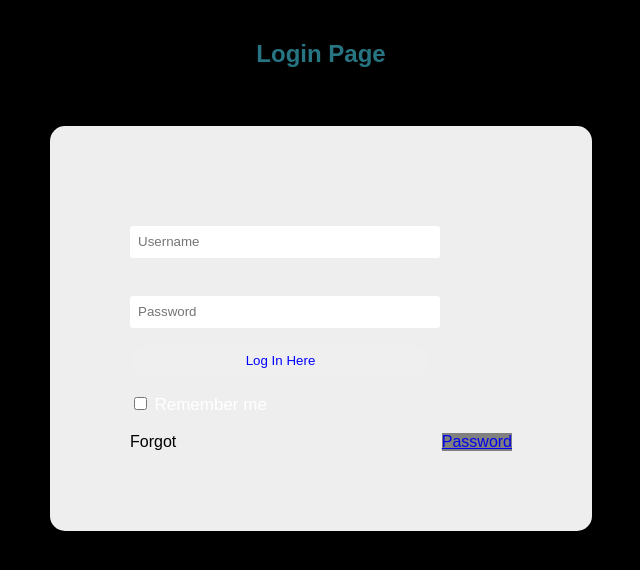
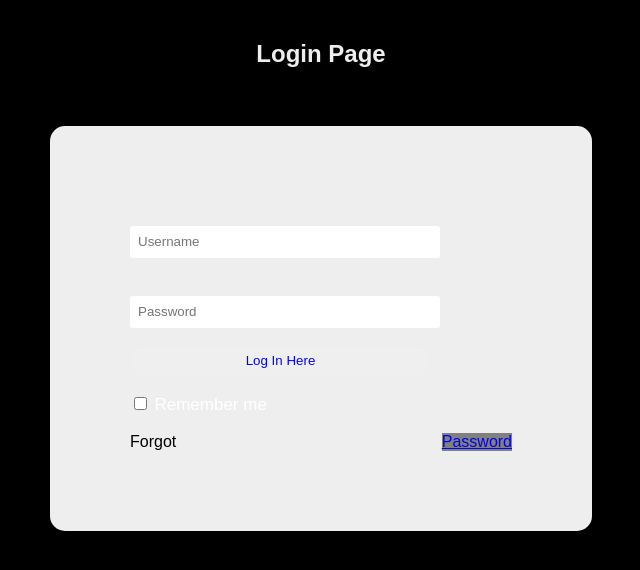
Before and after one commit to BlackHexFury896/ScoutingMaxXander, a plain HTML site: page index.html in a window 1280 px wide. Shown: the whole page, without its empty margins (319-959 px from the left). Drawn offline with Linux system fonts and the light colour scheme.

Commit message:
Update style.css

```diff
--- a/style.css
+++ b/style.css
@@ -17,7 +17,7 @@ body
 }
 h2{
     text-align: center;
-    color: #277582;
+    color: #EEEEEE;
     padding: 20px;
 }
 label{
```
